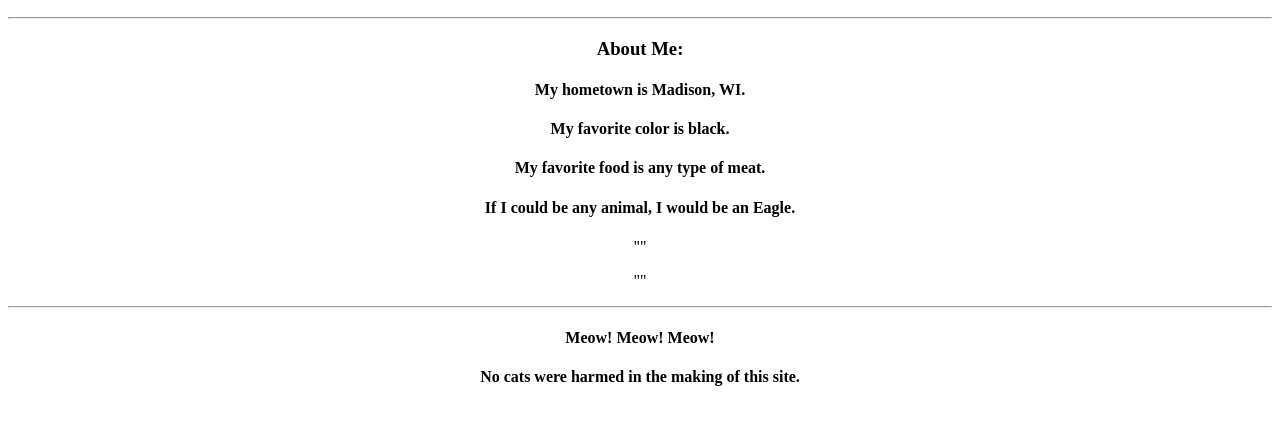
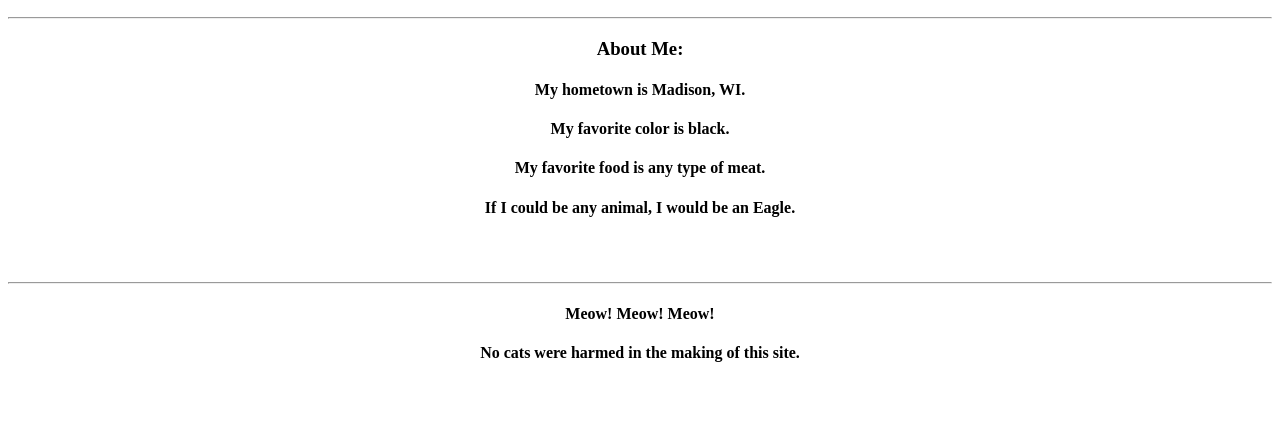
Before and after one commit to DantheCodeRaider/first_webpage, a plain HTML site: page index.html in a window 1280 px wide. Shown: the part 110-534 px from the top of the page. Drawn offline with Linux system fonts and the light colour scheme.

Commit message:
format updates

```diff
--- a/index.html
+++ b/index.html
@@ -15,8 +15,8 @@
 				<h4>My favorite color is black.</h4>
 				<h4>My favorite food is any type of meat.</h4>
 				<h4>If I could be any animal, I would be an Eagle.</h4>
-                <p>""</p>
-                <p>""</p>
+                <br>
+                <br>
                 <hr>
                 <p><h4>Meow! Meow! Meow!</h4></p>
                 <p><h4>No cats were harmed in the making of this site.</h4></p>
```
